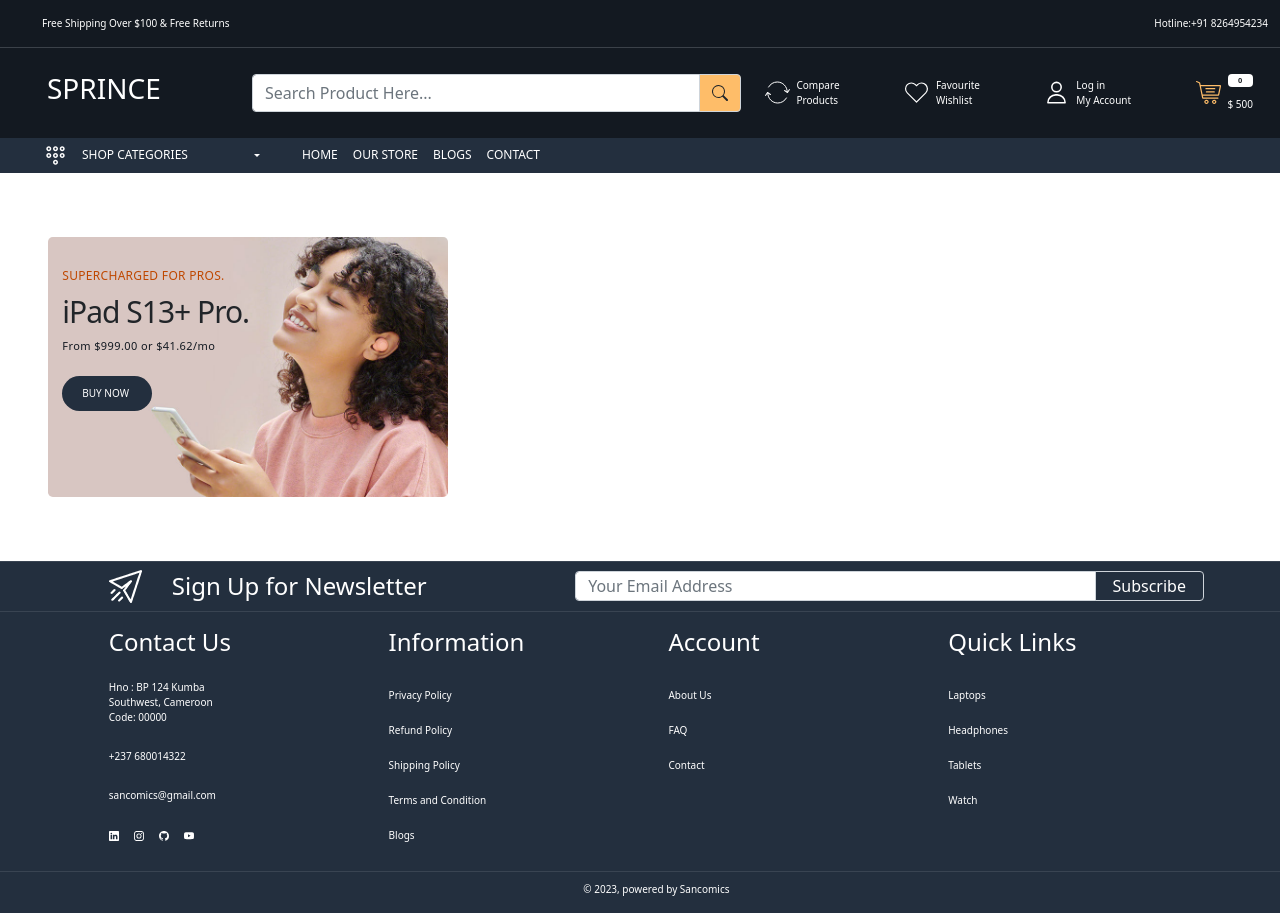
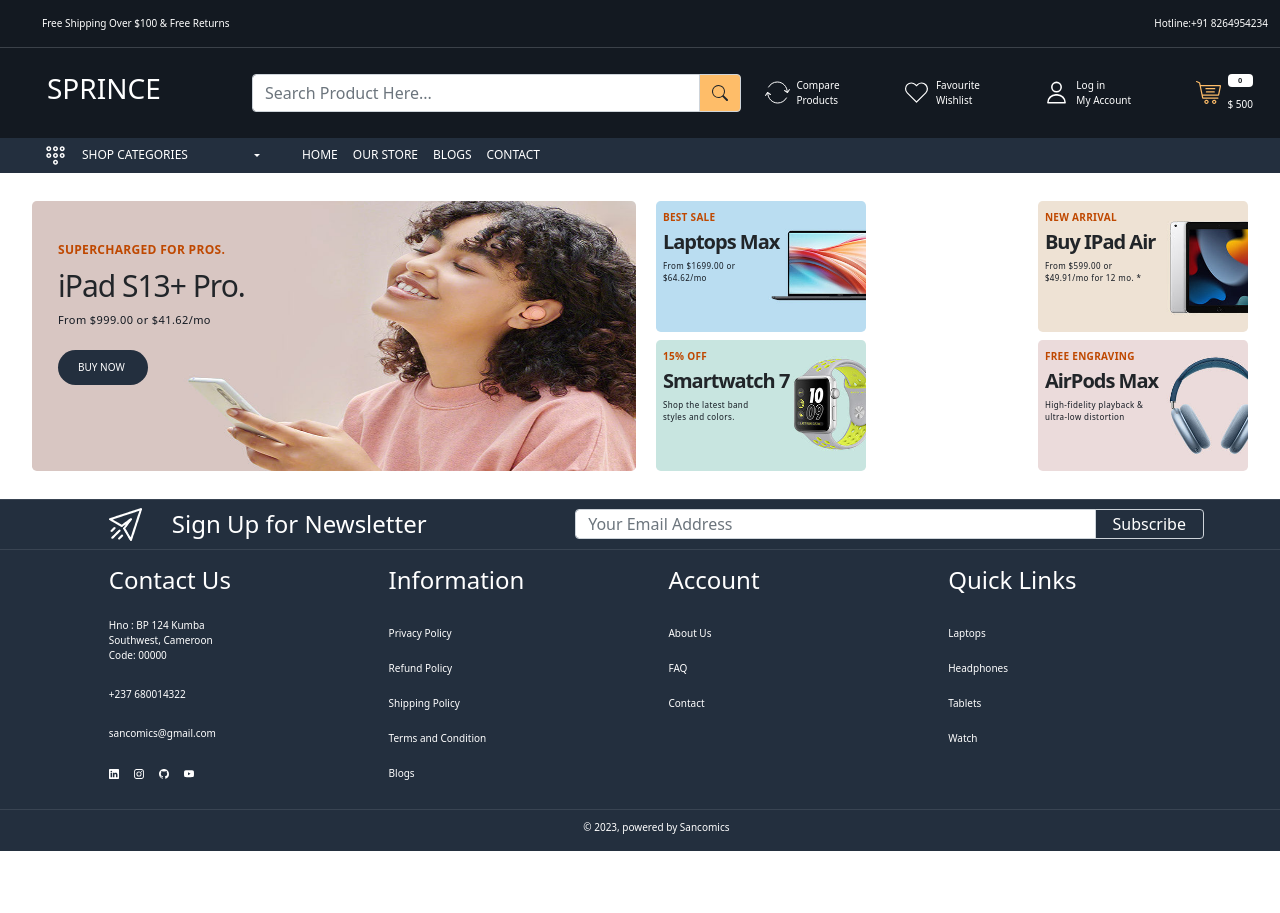
Before and after one commit to SANCOMICS/My-Commerce, a React (Create React App) app: page / in a window 1280 px wide. After the commit the page ends 851 px from the top, so only its background shows below. Built offline with nearby package versions, Linux system fonts and the light colour scheme.

Commit message:
next
commit of first banner in home

```diff
--- a/src/App.css
+++ b/src/App.css
@@ -63,6 +63,7 @@
 }
 .header-bottom{
   background-color: var(--color-232f3e);
+  margin-bottom: 0px;
 }
 .header-top-strip a{
   text-decoration: none;
@@ -156,8 +157,9 @@
 /* Home Page Part Start */
 
 .mainbPic{
-  height: 260px;
-  width: 400px;
+  height: 270px;
+  /* width: 440px; */
+  width: 102%;
 }
 .main-banner-content{
   top: 15%;
@@ -165,7 +167,7 @@
 }
 .main-banner-content h4{
   font-size: 12px;
-  font-weight: 400;
+  font-weight: 600;
   line-height: 24px;
   color: var(--color-bf4800);
   margin: 0 0 12px;
@@ -185,4 +187,40 @@
   letter-spacing: 0.4px;
   color: var(--color-131921);
 }
+
+
+.mainb{
+  height: 131px;
+  width: 210px;
+}
+.small-banner-content{
+  top: 10%;
+  left: 5%;
+}
+.small-banner-content h4{
+  font-size: 10px;
+  font-weight: 600;
+  line-height: 14px;
+  color: var(--color-bf4800);
+  margin: 0 0 11px;
+  letter-spacing: 0.3px;
+  text-transform: uppercase;
+}
+.small-banner-content h5{
+  font-size: 20px;
+  line-height: 14px;
+  letter-spacing: -1px;
+  font-weight: 600;
+  margin: 0 0 11px;
+  text-transform: none;
+}
+.small-banner-content p{
+  font-size: 8px;
+  line-height: 12px;
+  letter-spacing: 0.4px;
+  color: var(--color-131921);
+  font-weight: 500;
+}
+
+
 /* homePage Part end here */
--- a/src/pages/Home.js
+++ b/src/pages/Home.js
@@ -4,11 +4,11 @@
 const Home = () => {
   return (
     <>
-      <section className='home-wrapper-1 py-5'>
+      <section className='home-wrapper-1 py-4'>
         <div className='container-xxl'>
-          <div className='row'>
+          <div className='row px-3'>
             <div className='col-6'>
-              <div className='main-banner position-relative p-3'>
+              <div className='small-banner position-relative p-1'>
                 <img src='images/main-banner-1.jpg'
                   className='image-fluid rounded-3 mainbPic'
                 alt='main banner' />
@@ -20,6 +20,54 @@
                 </div>
               </div>
             </div>
+            <div className='col-6'>
+             <div className='d-flex flex-wrap justify-content-between align-items-center'>
+             <div className='main-banner position-relative p-1'>
+                <img src='images/catbanner-01.jpg'
+                  className='image-fluid rounded-3 mainb'
+                alt='main banner' />
+                <div className='small-banner-content position-absolute'>
+                  <h4>BEST SALE</h4>
+                  <h5>Laptops Max</h5>
+                  <p>From $1699.00 or<br/> $64.62/mo</p>
+
+                </div>
+              </div>
+              <div className='main-banner position-relative p-1'>
+                <img src='images/catbanner-03.jpg'
+                  className='image-fluid rounded-3 mainb'
+                alt='main banner' />
+                <div className='small-banner-content position-absolute'>
+                  <h4>NEW ARRIVAL</h4>
+                  <h5>Buy IPad Air</h5>
+                  <p>From $599.00 or<br/> $49.91/mo for 12 mo. *</p>
+
+                </div>
+              </div>
+              <div className='main-banner position-relative p-1'>
+                <img src='images/catbanner-02.jpg'
+                  className='image-fluid rounded-3 mainb'
+                alt='main banner' />
+                <div className='small-banner-content position-absolute'>
+                  <h4>15% OFF</h4>
+                  <h5>Smartwatch 7</h5>
+                  <p>Shop the latest band<br/> styles and colors.</p>
+
+                </div>
+              </div>
+              <div className='main-banner position-relative p-1'>
+                <img src='images/catbanner-04.jpg'
+                  className='image-fluid rounded-3 mainb'
+                alt='main banner' />
+                <div className='small-banner-content position-absolute'>
+                  <h4>Free Engraving</h4>
+                  <h5>AirPods Max</h5>
+                  <p>High-fidelity playback &<br/> ultra-low distortion</p>
+
+                </div>
+              </div>
+             </div>
+            </div>
           </div>
         </div>
 
```
